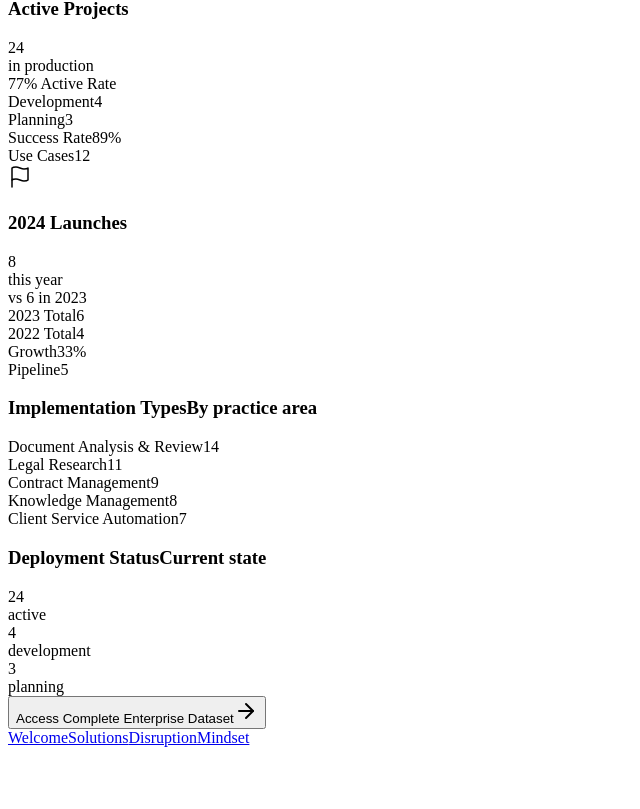
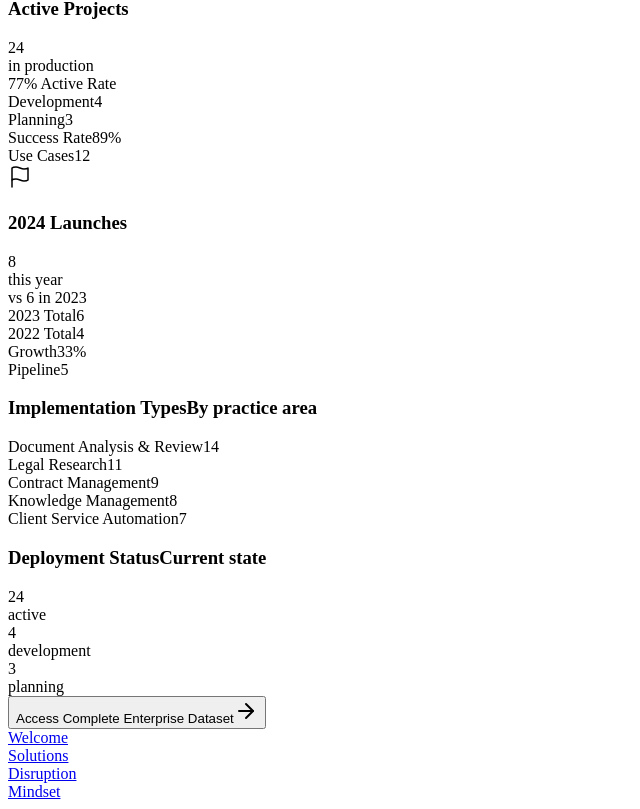
Before and after one commit to TheJohny71/ai-innovation-lab, a Next.js app: page /ai-innovation-lab/disruption in a window 1280 px wide. Shown: the part 2243-3052 px from the top of the page, without its empty margins (0-640 px from the left). Before the commit the page ends 2998 px from the top, so only its background shows below. Built offline with nearby package versions, Linux system fonts and the light colour scheme.

Commit message:
Update page.tsx

```diff
--- a/src/app/disruption/page.tsx
+++ b/src/app/disruption/page.tsx
@@ -5,6 +5,8 @@ import { Zap, Globe, Clock, Layers, Flag, ArrowRight, Scale, Star } from 'lucide
 import type { LucideIcon } from 'lucide-react';
 import { debounce } from 'lodash';
 import Link from 'next/link';
+import { Navigation } from '../components/shared/Navigation';
+import { usePathname } from 'next/navigation';
 
 interface MousePosition {
   x: number;
@@ -15,7 +17,6 @@ interface StarFieldProps {
   mousePosition: MousePosition;
 }
 
-// Define MetricCardProps first since it's used in DashboardMetrics
 interface MetricCardProps {
   icon: LucideIcon;
   title: string;
@@ -42,7 +43,6 @@ interface Metric {
   count: number;
 }
 
-// Define DashboardMetrics interface
 interface DashboardMetrics {
   cards: MetricCardProps[];
   implementationTypes: Metric[];
@@ -132,6 +132,14 @@ const ProgressBar: React.FC<ProgressBarProps> = ({ value, max, gradient }) => (
 const DisruptionPage: React.FC = () => {
   const [mousePosition, setMousePosition] = useState<MousePosition>({ x: 0, y: 0 });
   const [isLoaded, setIsLoaded] = useState(false);
+  const pathname = usePathname();
+
+  const navigationItems = [
+    { text: 'Welcome', href: '/', current: pathname === '/' },
+    { text: 'Solutions', href: '/solutions', current: pathname === '/solutions' },
+    { text: 'Disruption', href: '/disruption', current: pathname === '/disruption' },
+    { text: 'Mindset', href: '/mindset', current: pathname === '/mindset' }
+  ];
 
   useEffect(() => {
     setIsLoaded(true);
@@ -263,7 +271,7 @@ const DisruptionPage: React.FC = () => {
   return (
     <div className="min-h-screen bg-gray-900 text-white relative overflow-hidden">
       <div className="absolute inset-0 bg-[radial-gradient(circle_at_center,rgba(56,189,248,0.03)_0%,rgba(0,0,0,0)_50%)]" />
-      <div className="absolute inset-0 bg-[linear-gradient(to_right,rgba(56,189,248,0.01)_1px,transparent_1px),linear-gradient(to_bottom,rgba(56,189,248,0.01)_1px,transparent_1px)] bg-[size:64px_64px]" />
+      <div className="absolute inset-0 bg-[linear-gradient(to_right,rgba(56,189,248,0.01)_1px,transparent_1px),linear-gradient(to_bottom,rgba(56,189,248,0.01)_1px,transparent_1px)] bg-[size:64px_64px][...]" />
 
       <StarField mousePosition={mousePosition} />
 
@@ -282,7 +290,7 @@ const DisruptionPage: React.FC = () => {
           </h1>
         </div>
 
-   <div className={`grid grid-cols-1 md:grid-cols-2 lg:grid-cols-4 gap-6 mb-12 transition-opacity duration-1000 delay-200 ${isLoaded ? 'opacity-100' : 'opacity-0'}`}>
+        <div className={`grid grid-cols-1 md:grid-cols-2 lg:grid-cols-4 gap-6 mb-12 transition-opacity duration-1000 delay-200 ${isLoaded ? 'opacity-100' : 'opacity-0'}`}>
           {metrics.cards.map((card, index) => (
             <MetricCard key={index} {...card} />
           ))}
@@ -336,32 +344,7 @@ const DisruptionPage: React.FC = () => {
         </div>
 
         <div className={`flex flex-col items-center gap-12 transition-opacity duration-1000 delay-500 ${isLoaded ? 'opacity-100' : 'opacity-0'}`}>
-          <div className="flex justify-center gap-20">
-            <Link
-              href="/"
-              className="px-5 py-2 text-gray-500 hover:text-gray-300 rounded-lg transition-colors"
-            >
-              Welcome
-            </Link>
-            <Link
-              href="/solutions"
-              className="px-5 py-2 text-gray-500 hover:text-gray-300 rounded-lg transition-colors"
-            >
-              Solutions
-            </Link>
-            <Link
-              href="/disruption"
-              className="px-5 py-2 text-white bg-purple-900/60 rounded-lg"
-            >
-              Disruption
-            </Link>
-            <Link
-              href="/mindset"
-              className="px-5 py-2 text-gray-500 hover:text-gray-300 rounded-lg transition-colors"
-            >
-              Mindset
-            </Link>
-          </div>
+          <Navigation items={navigationItems} />
         </div>
       </div>
     </div>
```
